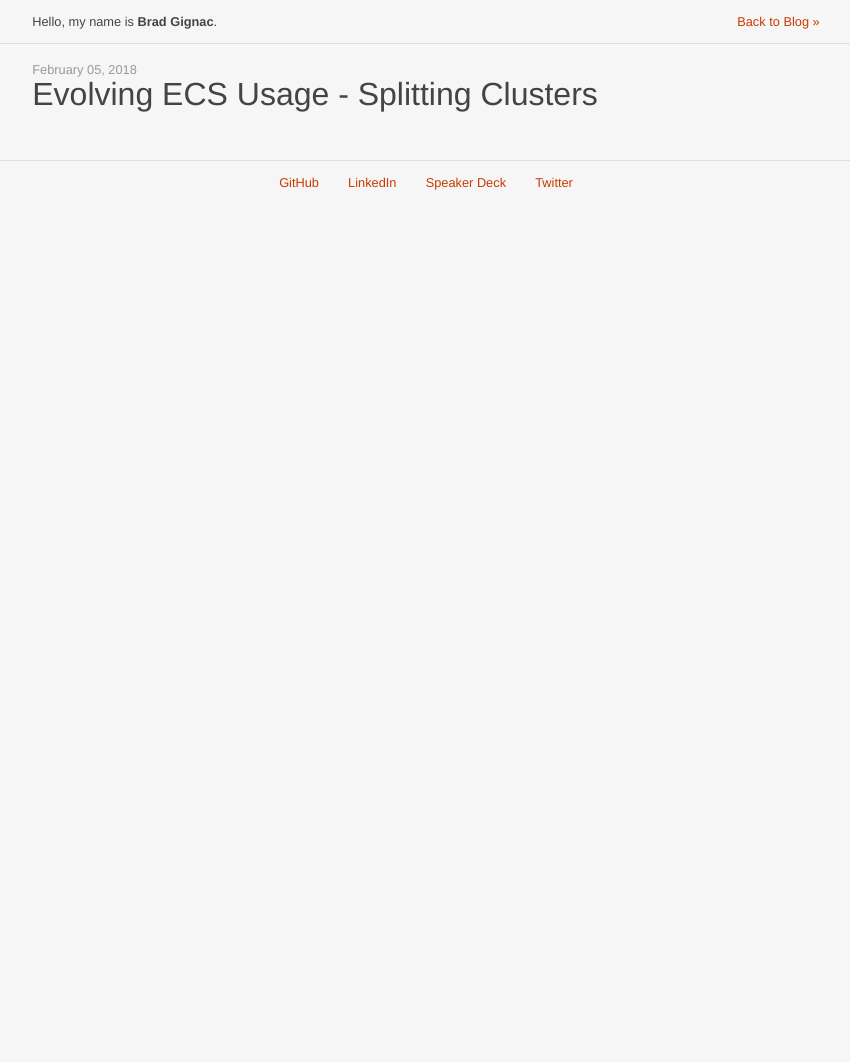
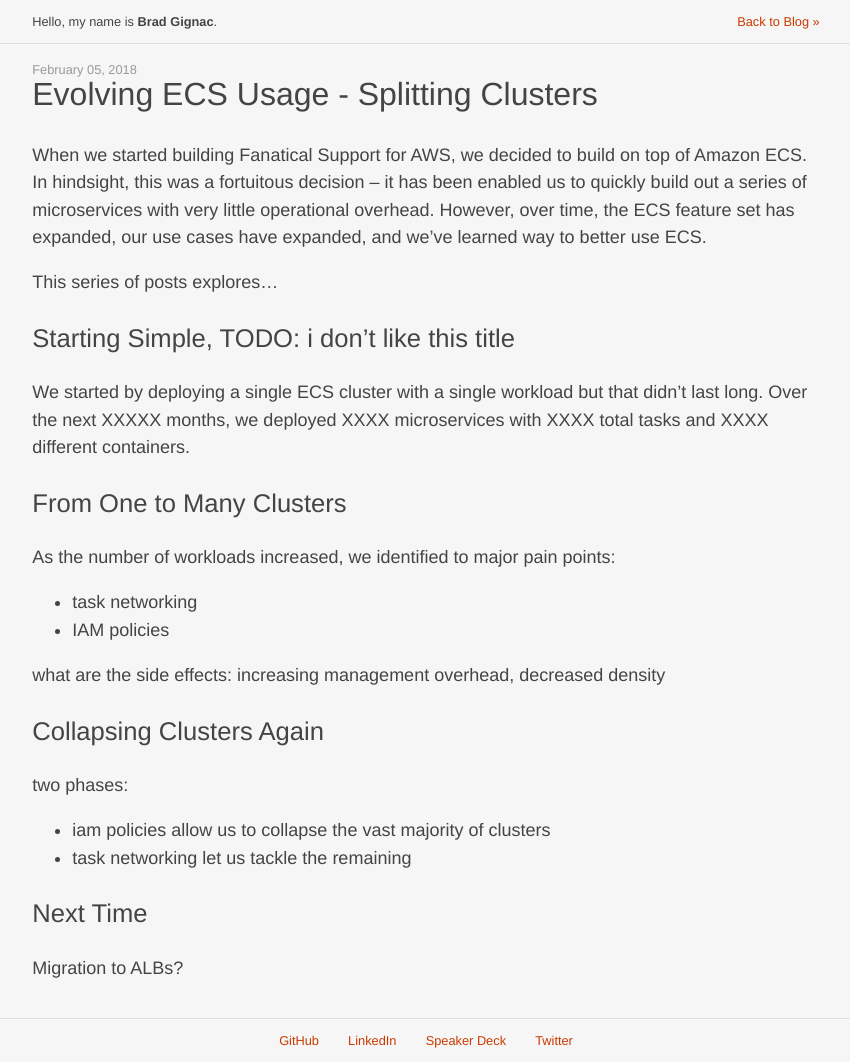
Before and after one commit to bradgignac/bradgignac.github.io, a Jekyll site: the page built from _posts/2018-02-05-evolving-ecs-usage-part-one.md, in a window 1280 px wide. Shown: the whole page, without its empty margins (214-1064 px from the left). Built offline with Jekyll 4.4.1, drawn with Linux system fonts in a browser that asks for light colours; before the commit the page ends 900 px from its top, so only the background shows below that.

Commit message:
Flesh out an outline.

```diff
--- a/_posts/2018-02-05-evolving-ecs-usage-part-one.md
+++ b/_posts/2018-02-05-evolving-ecs-usage-part-one.md
@@ -2,3 +2,31 @@
 layout: post
 title: Evolving ECS Usage - Splitting Clusters
 ---
+
+When we started building Fanatical Support for AWS, we decided to build on top of Amazon ECS. In hindsight, this was a fortuitous decision -- it has been enabled us to quickly build out a series of microservices with very little operational overhead. However, over time, the ECS feature set has expanded, our use cases have expanded, and we've learned way to better use ECS.
+
+This series of posts explores...
+
+## Starting Simple, TODO: i don't like this title
+
+We started by deploying a single ECS cluster with a single workload but that didn't last long. Over the next XXXXX months, we deployed XXXX microservices with XXXX total tasks and XXXX different containers.
+
+## From One to Many Clusters
+
+As the number of workloads increased, we identified to major pain points:
+
+- task networking
+- IAM policies
+
+what are the side effects: increasing management overhead, decreased density
+
+## Collapsing Clusters Again
+
+two phases:
+
+- iam policies allow us to collapse the vast majority of clusters
+- task networking let us tackle the remaining
+
+## Next Time
+
+Migration to ALBs?
```
